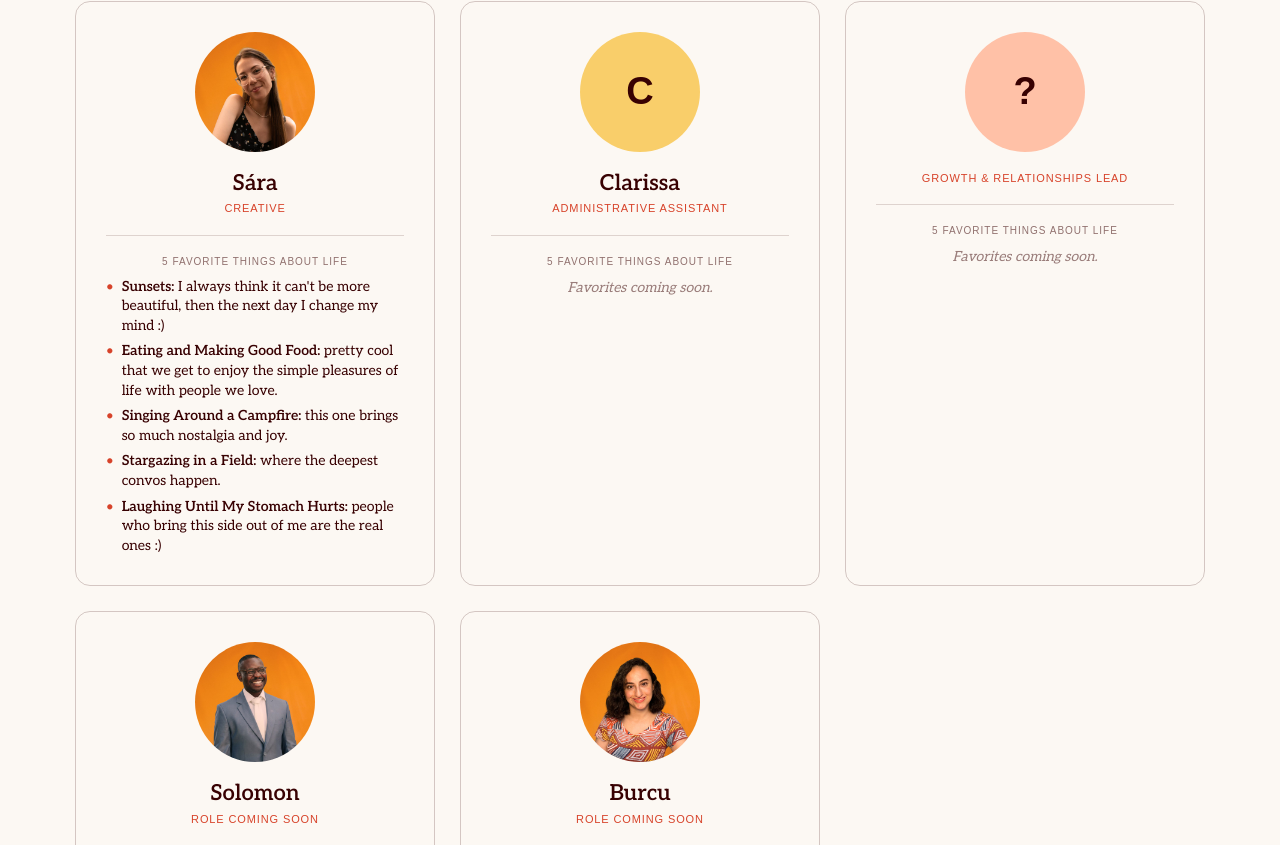
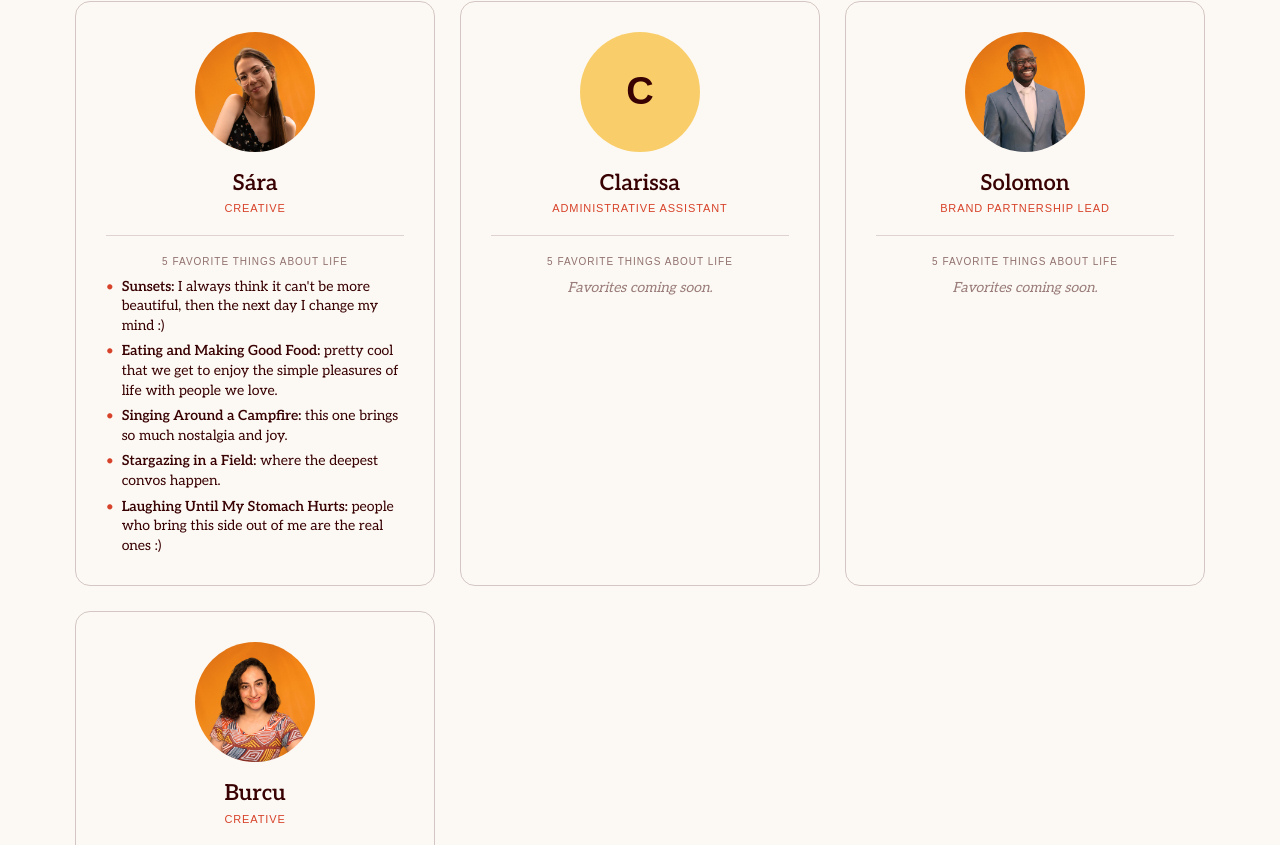
Before and after one commit to tanner-svg/nectarine-test, a Next.js app: page /about in a window 1280 px wide. Shown: the part 2635-3480 px from the top of the page. Built offline with nearby package versions, Linux system fonts and the light colour scheme; a web font is replaced by a local one.

Commit message:
Update team roles and remove Growth & Relationships Lead card
Co-Authored-By: Claude Opus 5.5 <noreply@anthropic.com>
Claude-Session: https://claude.ai/code/session_01AaAiywPzeSZdF7vPEk5NFQ

```diff
--- a/data/content/team.ts
+++ b/data/content/team.ts
@@ -62,19 +62,14 @@ const team: TeamMember[] = [
     favorites: [],
   },
   {
-    name: "",
-    role: "Growth & Relationships Lead",
-    favorites: [],
-  },
-  {
     name: "Solomon",
-    role: "Role Coming Soon",
+    role: "Brand Partnership Lead",
     photo: "/.shipstudio/assets/team/solomon.jpg",
     favorites: [],
   },
   {
     name: "Burcu",
-    role: "Role Coming Soon",
+    role: "Creative",
     photo: "/.shipstudio/assets/team/burcu.jpg",
     favorites: [
       "Slow mornings with the amazing smell of freshly brewed coffee :D",
```
Also changed, not shown: 1 other file (tests, documents, lock files or other folders).
